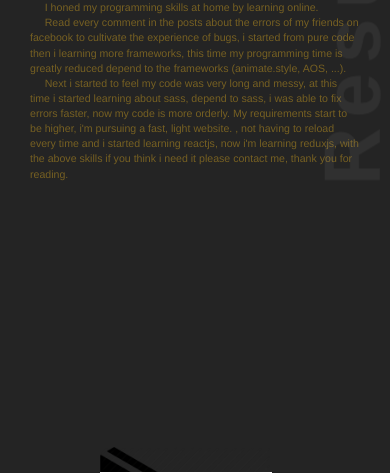
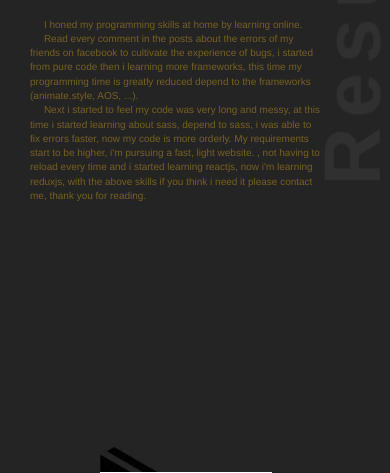
Before and after one commit to hoainho/Rem-Cv, a website: page index.html in a window 390 px wide. Shown: the part 3009-3482 px from the top of the page. Drawn offline with nearby package versions, Linux system fonts and the light colour scheme; animation ran at ten frames a second.

Commit message:
update responsive for mobile

```diff
--- a/sass/Components/_fullpage.scss
+++ b/sass/Components/_fullpage.scss
@@ -12,7 +12,6 @@
     }
 }
 #fp-nav ul, .fp-slidesNav ul {
-
     @include mobile{
         margin: 0;
         padding: 0;
--- a/sass/Layouts/_about.scss
+++ b/sass/Layouts/_about.scss
@@ -139,7 +139,7 @@
                         animation: zoomIn 1s;
                         @include mobile{
                             font-size: 2rem;
-                            right: 4rem;
+                            right: 1rem;
                             top: 2rem;
                         }
                         @include smtablet{
@@ -169,9 +169,9 @@
                             {
                                 width: 13rem;
                                 height: 19rem;
-                                font-size: 15rem;
+                                font-size: 11rem;
                                 left: -9%;
-                                top: -8rem;
+                                top: -6rem;
                             }
                             @include smtablet{
                                 font-size: 17rem;
--- a/sass/Layouts/_resume.scss
+++ b/sass/Layouts/_resume.scss
@@ -25,10 +25,10 @@
             @include mobile{
                 margin-top: 2rem;
                 padding: 0px 3rem;
-                height: 40vh;
-                width: 100%;
+                height: 25vh;
+                width: 90%;
                 position: relative;
-                top:5rem;
+                top: 0rem;
             }
             @include smtablet{
                 margin-top: 2rem;
@@ -58,9 +58,10 @@
                 margin-right: 2rem;
                 animation: pulse 2s infinite;
                 @include mobile{
-                    height: 40vh;
+                    height: 30vh;
                     padding: 3rem;
-                    width: 95%;
+                    width: 78%;
+                    left: 1rem;
                     margin: 0 1rem;
                 }
                 @include smtablet{
@@ -81,10 +82,19 @@
                     color: $color-white;
                     color: $color-secondary;
                     animation: zoomInDown 1s ease-in-out;
+                    @include mobile{
+                        font-size: 4rem;
+                    }
                 }
                 .resume-content--education_sticket__icon{
                     color: $color-secondary;
                     animation: lightSpeedInLeft 1s ease-in-out;
+                }
+                .resume-content--education_box__tittle {
+                    @include mobile{
+                        margin: 1rem 0;
+                        font-size: 2rem;
+                    }
                 }
                 .resume-content--education_box__tittleE {
                     color: transparent;
@@ -145,8 +155,8 @@
                 margin: 2rem;
                 top: -12rem;
                 @include mobile{
-                    top: -7rem;
-                    left: 0.5rem;
+                    top: -4rem;
+                    left: -0.5rem;
                     width: 88%;
                 }
                 @include smtablet{
@@ -161,7 +171,7 @@
                     color: transparent;
                     -webkit-text-stroke: 1px $color-secondary;
                     @include mobile{
-                        font-size : 6rem;
+                        font-size: 4rem;
                     }
                 }
             }
@@ -188,7 +198,7 @@
                 top: -17.5rem;
                 @include mobile{
                     height: 5vh;
-                    top: -12.5rem;
+                    top: -7.5rem;
                     }
                 @include smtablet{
                     top: -14.5rem;
@@ -207,7 +217,10 @@
                 font-size: 4rem;
                 font-weight: 600;
                 -webkit-text-stroke: 0.1rem $color-secondary;
-                color: transparent;
+                    @include mobile{
+                        margin: 1rem 0;
+                        font-size: 2rem;
+                    }
                 }
                 &__tittleE{
                     top: -85%;
@@ -274,7 +287,7 @@
                 position: relative;
                 bottom: 8rem;
                 @include mobile{
-                    bottom: 10rem;
+                    bottom: 8rem;
                 }
                 @include smtablet{
                     bottom: 15rem;
@@ -284,7 +297,10 @@
                 }
                 &__sub{
                     @include mobile{
-                        font-size: 1.5rem;
+                        font-size: 1.2rem;
+                        margin: 0;
+                        top: 1rem;
+                        position: relative;
                     }
                 }
                 &__content{
@@ -292,7 +308,7 @@
                     font-size: 1.7rem;
                     opacity: 0.5;
                     @include mobile{
-                        font-size: 1.3rem;
+                        font-size: 1rem;
                     }
                 }
 
@@ -311,10 +327,10 @@
             @include mobile{
                 margin-top: 2rem;
                 padding: 0px 3rem;
-                height: 40vh;
-                width: 100%;
+                height: 36vh;
+                width: 90%;
                 position: relative;
-                top: -3rem;
+                top: 2rem;
             }
             @include smtablet{
                 margin-top: 2rem;
@@ -377,6 +393,11 @@
                 .resume-content--experience_box__tittle {
                     color: transparent;
                     -webkit-text-stroke: 1px $color-white;
+                    @include mobile{
+                        font-size: 2rem;
+                        margin: 1rem 0;
+                    }
+
                 }
                 .resume-content--experience_hamberger__content {
                     color: $color-white;
@@ -397,12 +418,14 @@
                 top: -12rem;
                 @include tablet{
                     top: -10rem;
+                    left: 0.5rem;
+                    width: 88%;
                 }
                 @include smtablet{
                     top: -10rem;
                 }
                 @include mobile{
-                    top: -9rem;
+                    top: -5rem;
                     left: 0.5rem;
                     width: 88%;
                 }
@@ -410,7 +433,7 @@
                     color: $color-secondary;
                     font-size: 10rem;
                     @include mobile{
-                        font-size: 6rem;
+                        font-size: 4rem;
                     }
                 }
             }
@@ -435,7 +458,8 @@
                 top: -17.5rem;
                 @include mobile{
                     height: 5vh;
-                    top: -14.5rem;
+                    top: -8.5rem;
+                    left: 1rem;
                 }
                 @include smtablet{
                     top: -16.5rem;
@@ -453,6 +477,10 @@
                 font-weight: 600;
                 -webkit-text-stroke: 0.1rem $color-secondary;
                 color: $color-secondary;
+                @include mobile{
+                    margin: 1rem 0;
+                    font-size: 2rem;
+                }
                 }
                 &__tittleE1{
                     top: -85%;
@@ -509,7 +537,7 @@
                 position: relative;
                 bottom: 18rem;
                 @include mobile{
-                    bottom: 12rem;
+                    bottom: 8rem;
                 }
                 &__content{
                     margin-top: 2rem;
@@ -517,7 +545,7 @@
                     opacity: 0.5;
                     color: $color-secondary;
                     @include mobile{
-                        font-size: 1.06rem;
+                        font-size: 1rem;
                     }
                     @include smtablet
                     {
@@ -531,7 +559,7 @@
                 &__tittle{
                     font-size: 2rem;
                     @include mobile{
-                        font-size: 1.5rem;
+                        font-size: 1.2rem;
                     }
                 }
 
```
Also changed, not shown: css/style.css.
